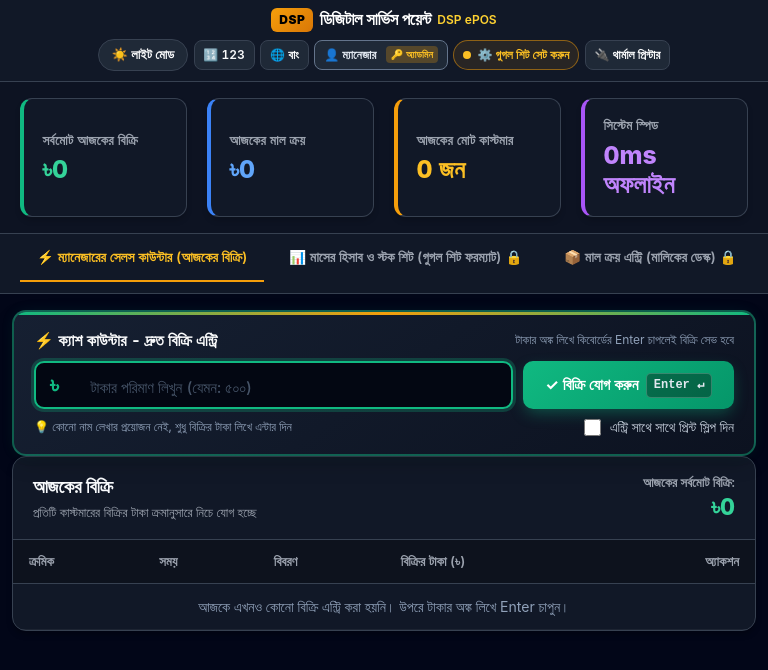
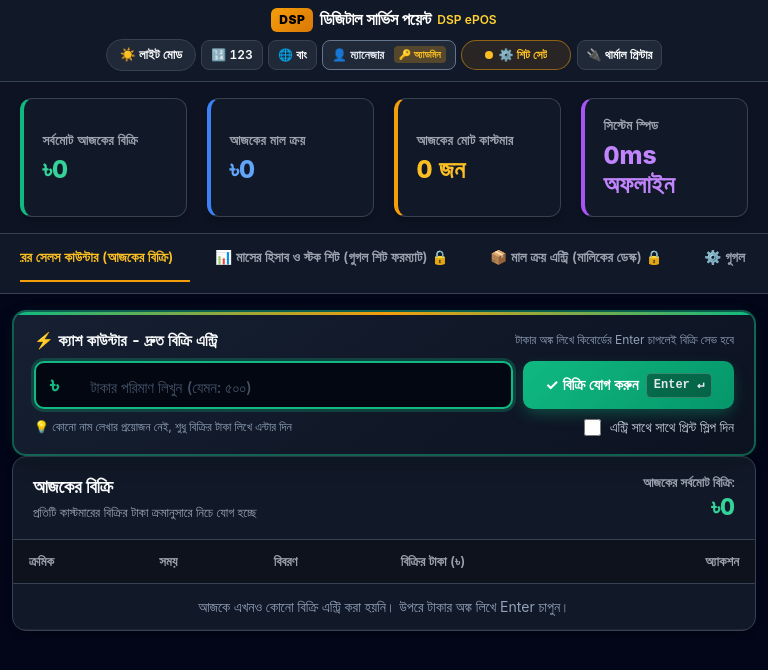
Before and after one commit to zoveraziz/dspepos, a Next.js app: page / in a window 768 px wide. Shown: the top 670 px of the page. Built offline with nearby package versions, Linux system fonts and the light colour scheme.

Commit message:
fix(ui): lock sync pill width to prevent layout jitter and center desktop tabs and alignment

```diff
--- a/public/sw.js
+++ b/public/sw.js
@@ -1,5 +1,5 @@
 // ডিজিটাল সার্ভিস পয়েন্ট DSP ePOS Service Worker
-const CACHE_VERSION = "dsp-epos-v2.5.8";
+const CACHE_VERSION = "dsp-epos-v2.5.9";
 const PRECACHE_ASSETS = [
   "/",
   "/manifest.json",
--- a/src/app/ShowroomApp.tsx
+++ b/src/app/ShowroomApp.tsx
@@ -275,9 +275,9 @@ export default function ShowroomApp() {
           syncMsgRef.current.textContent = curLang === "en" ? "❌ Sync Error" : "❌ সিঙ্ক এরর";
         } else {
           if (!syncEngine.hasEndpoint()) {
-            syncMsgRef.current.textContent = curLang === "en" ? "⚙️ Set Google Sheet" : "⚙️ গুগল শিট সেট করুন";
+            syncMsgRef.current.textContent = curLang === "en" ? "⚙️ Set Sheet" : "⚙️ শিট সেট";
           } else {
-            syncMsgRef.current.textContent = message || (curLang === "en" ? "Offline Mode" : "অফলাইন মোড");
+            syncMsgRef.current.textContent = message || (curLang === "en" ? "⚡ Offline" : "⚡ অফলাইন");
           }
         }
       }
@@ -906,11 +906,11 @@ export default function ShowroomApp() {
               title={syncEngine.hasEndpoint() ? "গুগল শিট সিঙ্ক স্ট্যাটাস" : "গুগল শিট সেট করুন"}
               onClick={() => setActiveTab("sync")}
             >
-              <span className="inline-block w-2 h-2 rounded-full bg-current"></span>
-              <span ref={syncMsgRef}>
+              <span className="inline-block w-2 h-2 rounded-full bg-current flex-shrink-0"></span>
+              <span ref={syncMsgRef} className="truncate">
                 {syncEngine.hasEndpoint()
-                  ? (uiLang === "en" ? "Offline Mode" : "অফলাইন মোড")
-                  : (uiLang === "en" ? "⚙️ Set Google Sheet" : "⚙️ গুগল শিট সেট করুন")}
+                  ? (uiLang === "en" ? "⚡ Offline" : "⚡ অফলাইন")
+                  : (uiLang === "en" ? "⚙️ Set Sheet" : "⚙️ শিট সেট")}
               </span>
             </div>
 
@@ -1507,7 +1507,7 @@ export default function ShowroomApp() {
                         {t.syncCard3Title}
                       </h3>
                       <span className="sync-badge sync-badge-amber">
-                        v2.5.8
+                        v2.5.9
                       </span>
                     </div>
                     <p className="sync-card-desc" style={{ maxWidth: "560px", marginTop: "4px" }}>
--- a/src/app/globals.css
+++ b/src/app/globals.css
@@ -116,8 +116,9 @@ body {
 .sync-status-pill {
   display: inline-flex;
   align-items: center;
-  gap: 0.4rem;
-  padding: 0.35rem 0.7rem;
+  justify-content: center;
+  gap: 0.45rem;
+  padding: 0.35rem 0.5rem;
   border-radius: 9999px;
   font-size: 0.8rem;
   font-weight: 600;
@@ -126,11 +127,14 @@ body {
   color: var(--text-muted);
   white-space: nowrap !important;
   flex-shrink: 0;
-  max-width: 170px;
+  width: 135px;
+  min-width: 135px;
+  max-width: 135px;
   height: 32px;
   box-sizing: border-box;
   overflow: hidden;
-  text-overflow: ellipsis;
+  text-align: center;
+  transition: background-color 150ms ease, border-color 150ms ease, color 150ms ease;
 }
 
 .btn-header-printer {
@@ -205,6 +209,12 @@ body {
   box-sizing: border-box;
 }
 
+@media (min-width: 1440px) {
+  .app-main-content {
+    padding: 1.5rem 0;
+  }
+}
+
 @media (max-width: 768px) {
   .app-main-content {
     padding: 1rem 0.75rem;
@@ -282,12 +292,20 @@ body {
     padding-bottom: 2px;
   }
   .btn-theme-toggle,
-  .sync-status-pill,
   .btn-header-printer,
   .btn-header-pill {
     font-size: 0.75rem;
     padding: 0.28rem 0.55rem;
     height: 30px;
+  }
+  .sync-status-pill {
+    width: 110px;
+    min-width: 110px;
+    max-width: 110px;
+    font-size: 0.75rem;
+    padding: 0.28rem 0.4rem;
+    height: 30px;
+    gap: 0.35rem;
   }
   .monthly-kpi-grid {
     grid-template-columns: 1fr;
@@ -409,6 +427,12 @@ body {
   scrollbar-width: auto;
   scrollbar-color: #3b82f6 var(--scrollbar-track);
   -webkit-overflow-scrolling: touch;
+}
+
+@media (min-width: 768px) {
+  .tab-nav-inner {
+    justify-content: center;
+  }
 }
 
 .tab-nav-inner::-webkit-scrollbar {
@@ -1250,6 +1274,12 @@ body {
   margin-top: 1rem;
 }
 
+@media (min-width: 640px) {
+  .sync-button-group {
+    justify-content: center;
+  }
+}
+
 .btn-sync-submit {
   background: linear-gradient(135deg, #10b981 0%, #059669 100%);
   color: #ffffff;
```
